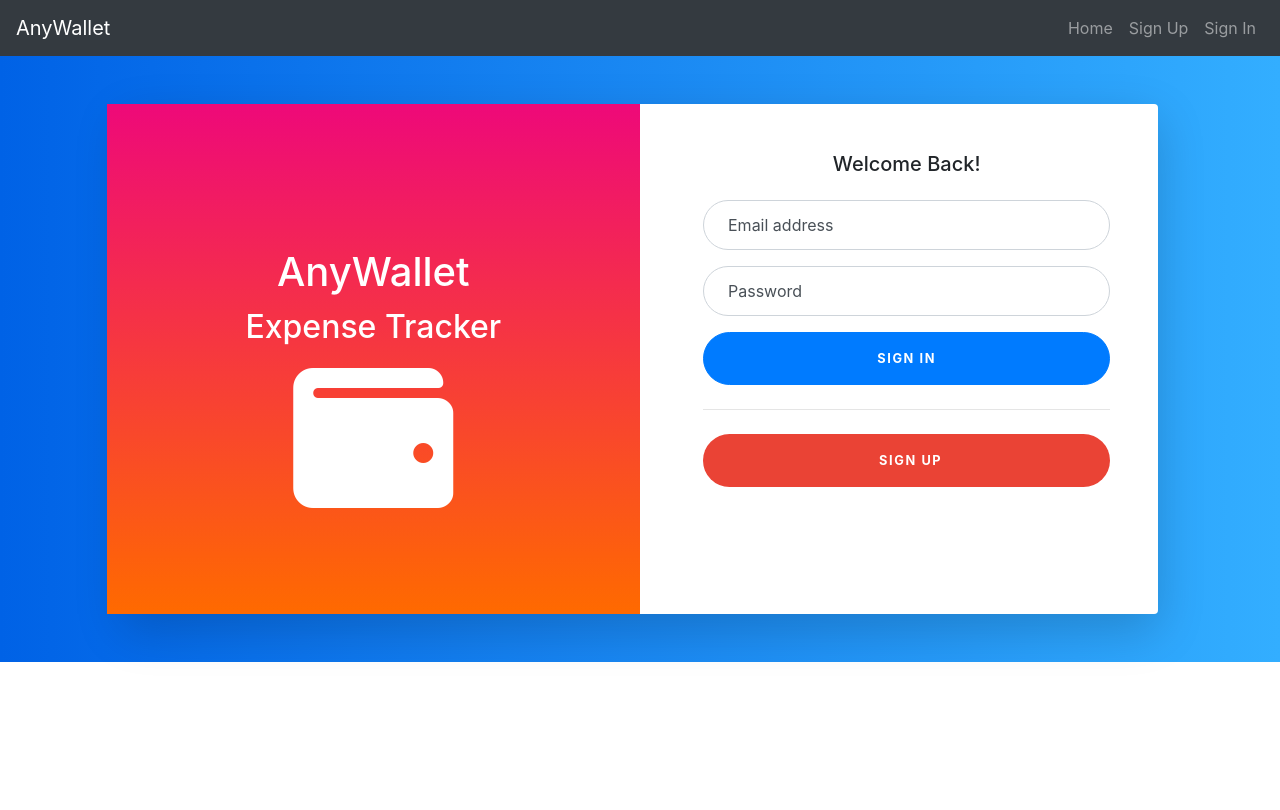
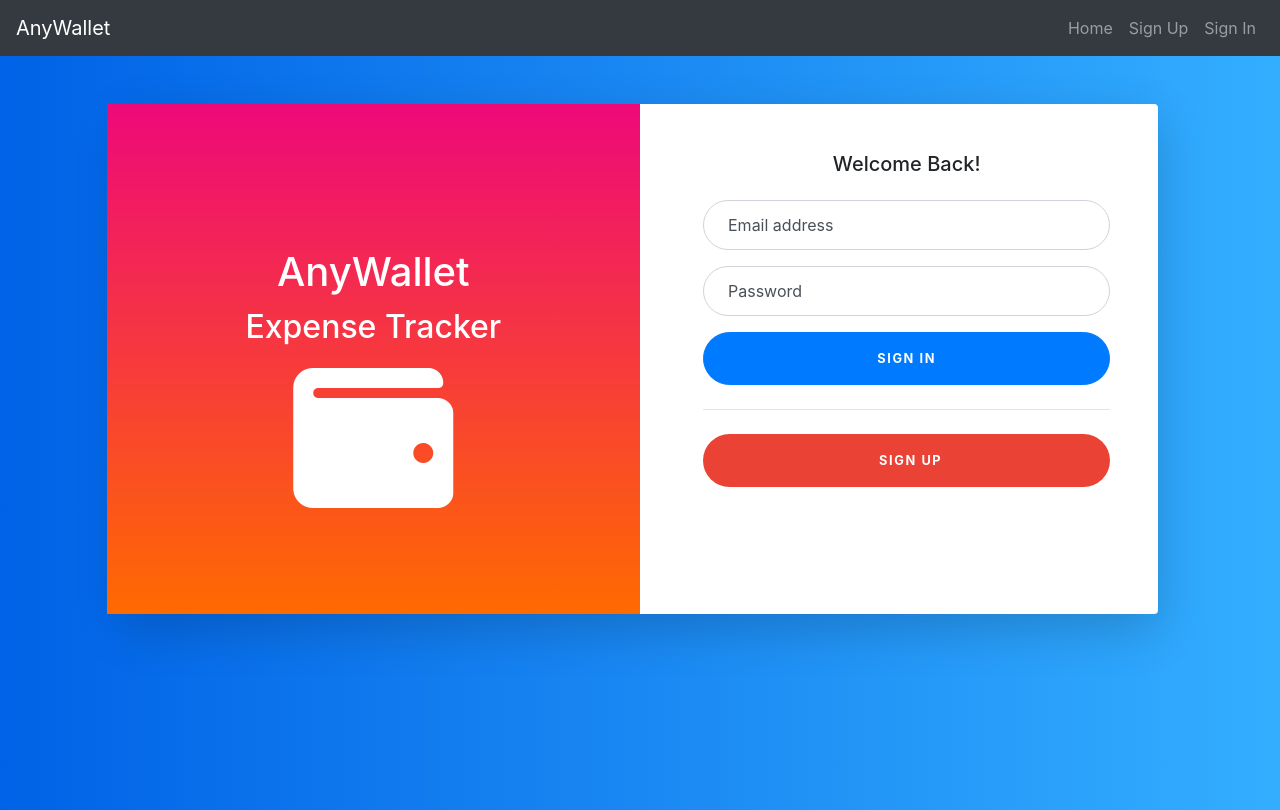
Before and after one commit to eric2702/ReactAnyWalletFinalV2, a React (Create React App) app in the folder client/: page /login in a window 1280 px wide. Built offline with nearby package versions, Linux system fonts and the light colour scheme; no server answers; some icons are missing.

Commit message:
fix view height login register page

```diff
--- a/client/src/components/Login.js
+++ b/client/src/components/Login.js
@@ -53,7 +53,7 @@ const Login = () => {
   };
 
   return (
-    <div>
+    <div style={{overflowY: "hidden"}}>
       <Navbar />
       <div className="login">
         <div className="row justify-content-center mx-0">
--- a/client/src/css/auth.css
+++ b/client/src/css/auth.css
@@ -6,12 +6,12 @@
 .login {
   background: #007bff;
   background: linear-gradient(to right, #0062e6, #33aeff);
-  height: 100%;
+  height: 94.3vh;
 }
 
 .register {
   background: red;
-  height: 100%;
+  height: 94.3vh;
 }
 
 .bg {
```
